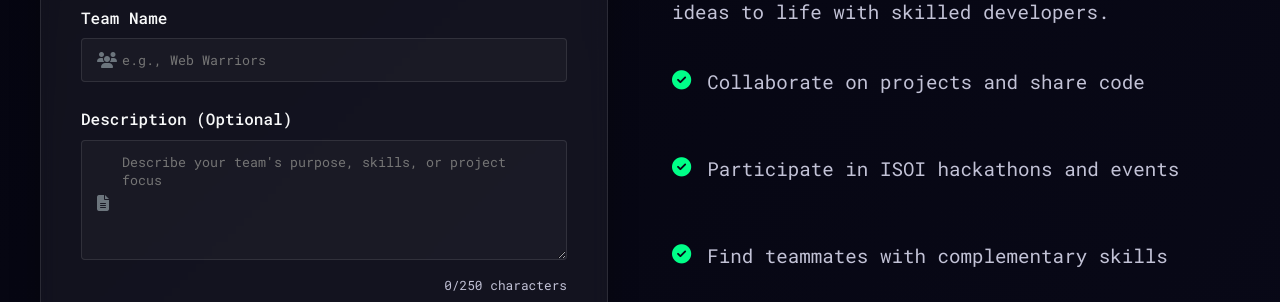
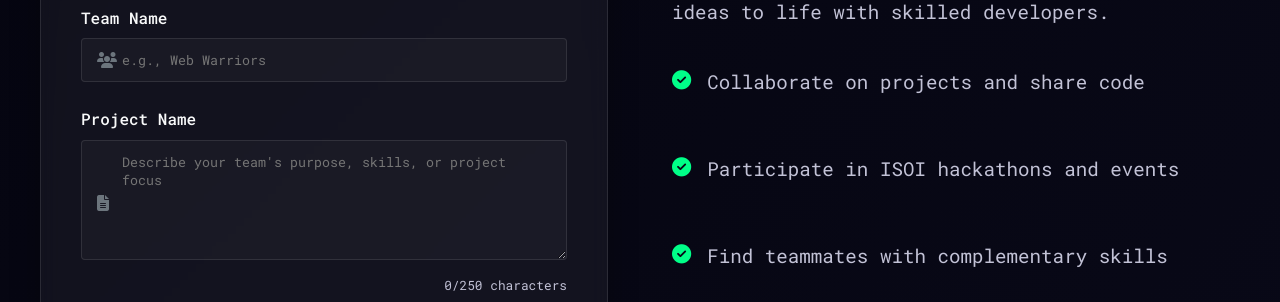
Before and after one commit to ujjwal-hirwani/TeamUp-Deployment, a Flask app: page /create_team in a window 1280 px wide. Shown: the part 287-589 px from the top of the page. Run offline with Flask 3, Linux system fonts and the light colour scheme; the visitor is signed in with stand-in values (Sample User, id 1); parts of the project's set-up code (start-up, migrations or seed data) failed here and were passed over; some libraries are stand-ins or nearby versions.

Commit message:
Update create_team.html

```diff
--- a/templates/create_team.html
+++ b/templates/create_team.html
@@ -585,7 +585,7 @@
                     </div>
 
                     <div class="form-group">
-                        <label for="description">Description (Optional)</label>
+                        <label for="description">Project Name</label>
                         <div class="input-group">
                             <i class="fas fa-file-alt"></i>
                             <textarea id="description" name="description" rows="4"
```
